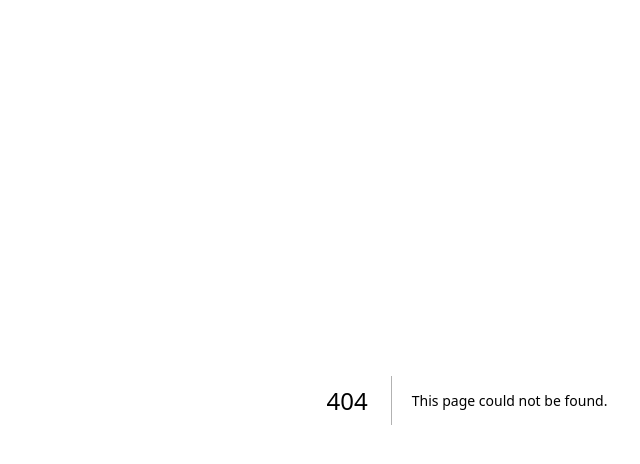
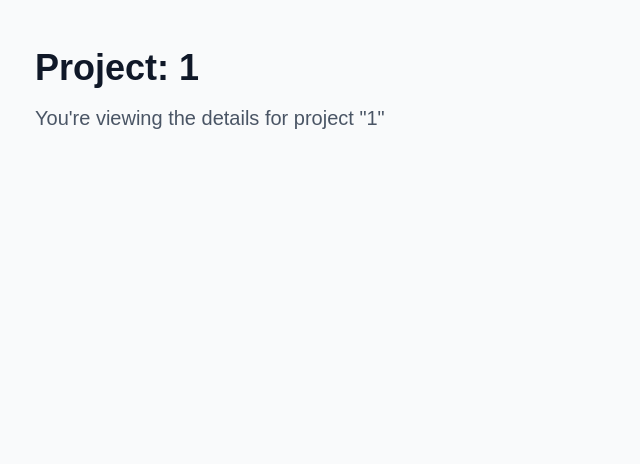
Before and after one commit to SHUBHADEEPXT/Portfolio-pro, a Next.js app in the folder frontend/: page /projects/1 in a window 1280 px wide. Before the commit this address had no page. Shown: the top 464 px of the page, without its empty margins (173-813 px from the left). Built offline with nearby package versions, Linux system fonts and the light colour scheme.

Commit message:
feat: Understanding Dynamic Routing and adding the [slug] code

```diff
--- /dev/null
+++ b/frontend/src/app/projects/[slug]/page.tsx
@@ -0,0 +1,14 @@
+export default function ProjectDetailPage({ params }: { params: { slug: string } }) {
+    return (
+        <div className="min-h-screen bg-gray-50 py-12">
+            <div className="max-w-4xl mx-auto px-4">
+                <h1 className="text-4xl font-bold text-gray-900">
+                    Project: {params.slug}
+                </h1>
+                <p className="text-xl text-gray-600 mt-4">
+                    You're viewing the details for project "{params.slug}"
+                </p>
+            </div>
+        </div>
+    );
+}
```
